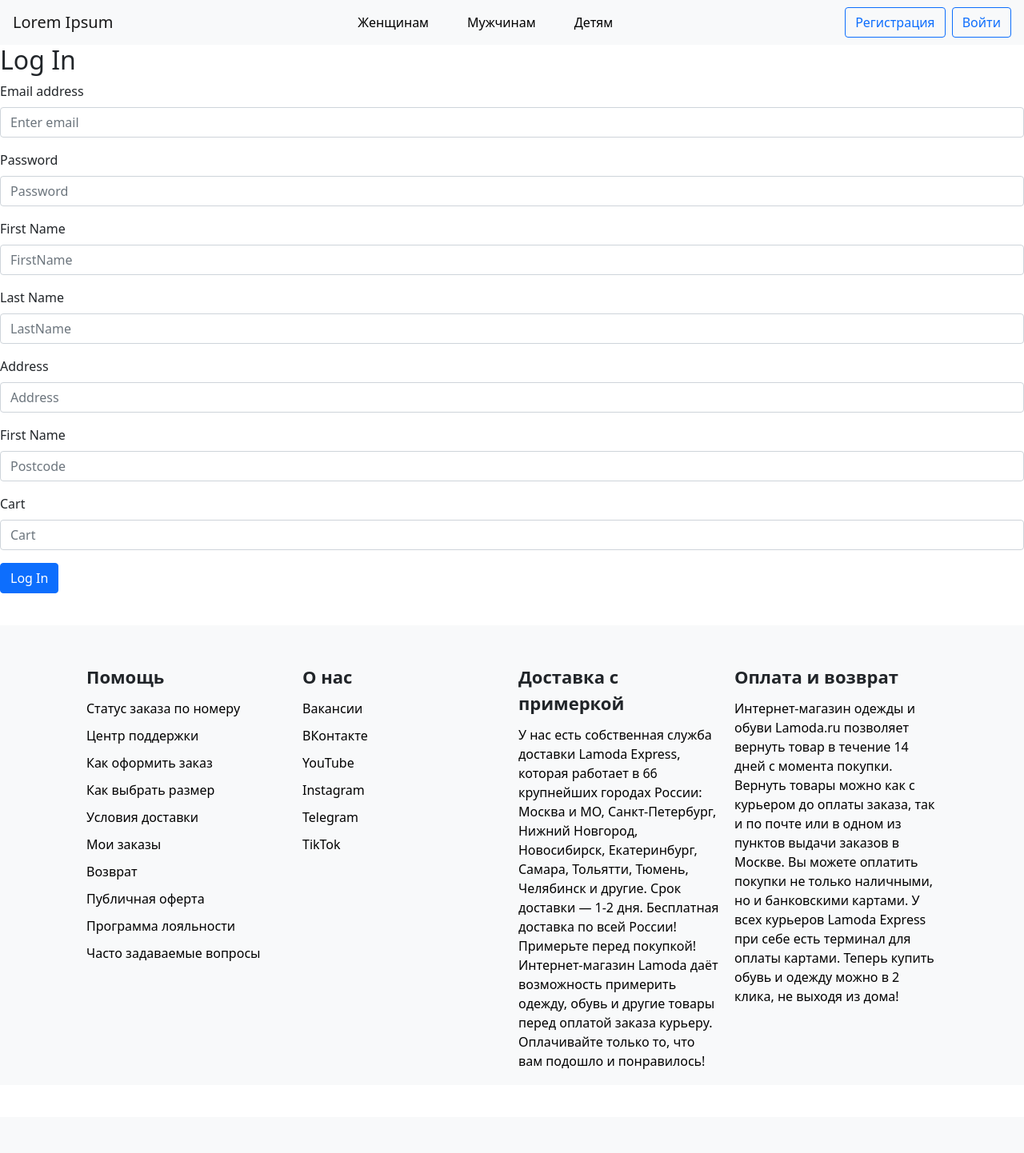
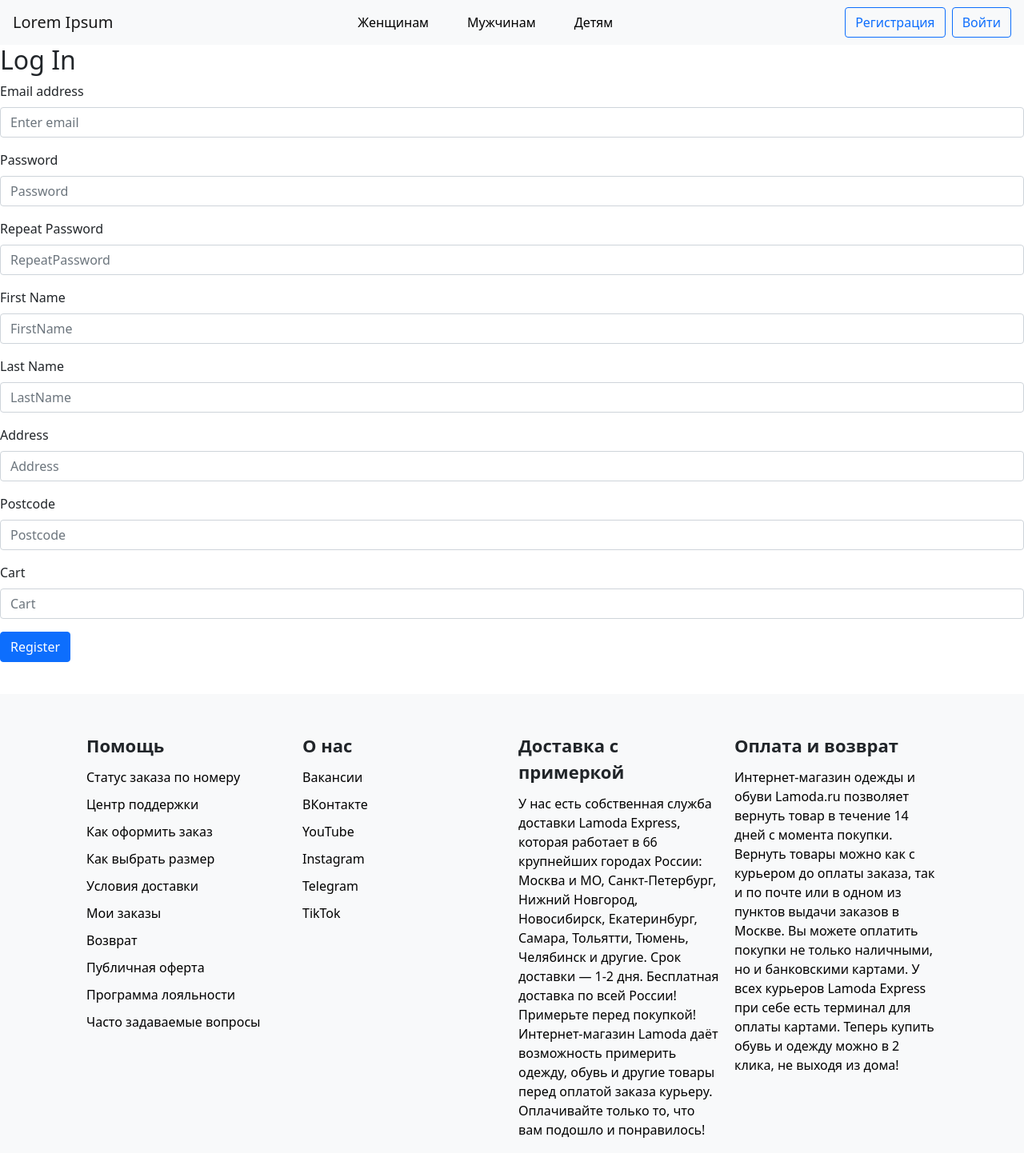
Before and after one commit to DJsega1/website, a Flask app: page /signup in a window 1280 px wide. Shown: the top 1442 px of the page at 80% size. Before the commit the page ends 1337 px from the top, so only its background shows below. Run offline with Flask 2, Linux system fonts and the light colour scheme; some libraries are stand-ins or nearby versions.

Commit message:
fix bugs after merging

```diff
--- a/website/blueprints/auth.py
+++ b/website/blueprints/auth.py
@@ -17,12 +17,14 @@ auth = Blueprint('auth', __name__)
 def signup():
     reg_data = RegisterForm(request.form)
     if not reg_data.validate_on_submit():
+        print(reg_data.errors.items())
         return render_template("signup.html", form=reg_data)
     first_name, last_name, email = reg_data.first_name.data, reg_data.last_name.data, reg_data.email.data
     address, postcode, cart = reg_data.address.data, reg_data.postcode.data, reg_data.cart.data
     password = reg_data.password.data
     if not User.query.filter_by(email=email).first():
         user = User(public_id=str((uuid.uuid4())),
+                    is_admin=False,
                     email=email,
                     password=generate_password_hash(password),
                     first_name=first_name,
@@ -32,15 +34,10 @@ def signup():
                     cart=cart)
         db.session.add(user)
         db.session.commit()
-        login_user()
+        login_user(user)
         return redirect(url_for("main.index"), 301)
     else:
-        return make_response("User already exist", 202)
-
-
-@auth.route("/login")
-def login_page():
-    return render_template("login.html")
+        return render_template("signup.html", form=reg_data, errors=["User already exists"])
 
 
 @auth.route('/login', methods=['POST', 'GET'])
--- a/website/forms.py
+++ b/website/forms.py
@@ -7,7 +7,7 @@ class Postcode:
     def __call__(self, form, field):
         try:
             int(field.data)
-            if len(field.data) != 9:
+            if len(field.data) != 6:
                 raise ValidationError("This is not a valid postcode")
         except ValueError:
             raise ValidationError("This is not a valid postcode")
@@ -22,7 +22,7 @@ class LoginForm(FlaskForm):
 class RegisterForm(FlaskForm):
     email = StringField("email", validators=[DataRequired(), Email()])
     password = PasswordField("password", validators=[DataRequired(), Length(min=8)])
-    repeated_password = PasswordField("repeated_password", validators=[DataRequired(), EqualTo(password)])
+    repeated_password = PasswordField("repeated_password", validators=[DataRequired(), EqualTo('password')])
     first_name = StringField("first_name", validators=[DataRequired()])
     last_name = StringField("second_name", validators=[DataRequired()])
     address = StringField("address", validators=[DataRequired()])
--- a/website/templates/layout.html
+++ b/website/templates/layout.html
@@ -53,7 +53,7 @@
         <a href="/kids">Детям</a>
     </div>
     <div>
-        {% if logined %}
+        {% if current_user.is_authenticated%}
             <a
                     href="{{ url_for('main.profile') }}"
                     class="btn btn-outline-primary"
--- a/website/templates/signup.html
+++ b/website/templates/signup.html
@@ -51,6 +51,21 @@
             </div>
         </div>
         <div class="form-group">
+            <label for="repeated_password">Repeat Password</label>
+            <input
+                type="password"
+                class="form-control"
+                id="repeated_password"
+                name="repeated_password"
+                placeholder="RepeatPassword"
+            />
+            <div class="form-errors">
+                {% for error in form.password.errors %}
+                <li>{{ error }}</li>
+                {% endfor %}
+            </div>
+        </div>
+        <div class="form-group">
             <label for="first_name">First Name</label>
             <input
                 type="text"
@@ -96,7 +111,7 @@
             </div>
         </div>
         <div class="form-group">
-            <label for="postcode">First Name</label>
+            <label for="postcode">Postcode</label>
             <input
                 type="text"
                 class="form-control"
@@ -125,7 +140,7 @@
                 {% endfor %}
             </div>
         </div>
-        <button class="btn btn-primary" type="submit">Log In</button>
+        <button class="btn btn-primary" type="submit">Register</button>
     </form>
 </div>
 {% endblock %}
```
Also changed, not shown: website/db.sqlite.
